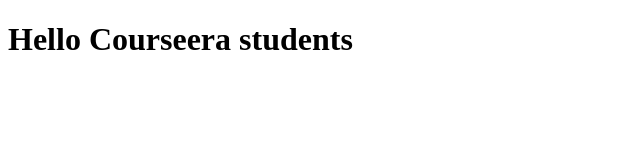
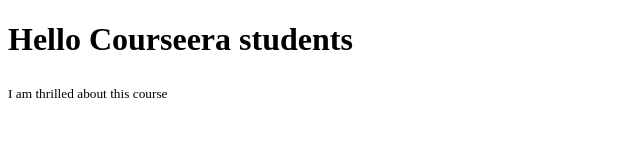
Before and after one commit to deepa-mk/course-era-AngularJS, a plain HTML site: page index.html in a window 1280 px wide. Shown: the whole page, without its empty margins (0-640 px from the left). Drawn offline with Linux system fonts and the light colour scheme.

Commit message:
new version

```diff
--- a/index.html
+++ b/index.html
@@ -6,5 +6,6 @@
   </head>
   <body>
     <h1>Hello Courseera students</h1>
+    <sub>I am thrilled about this course</sub>
   </body>
 </html>
```
